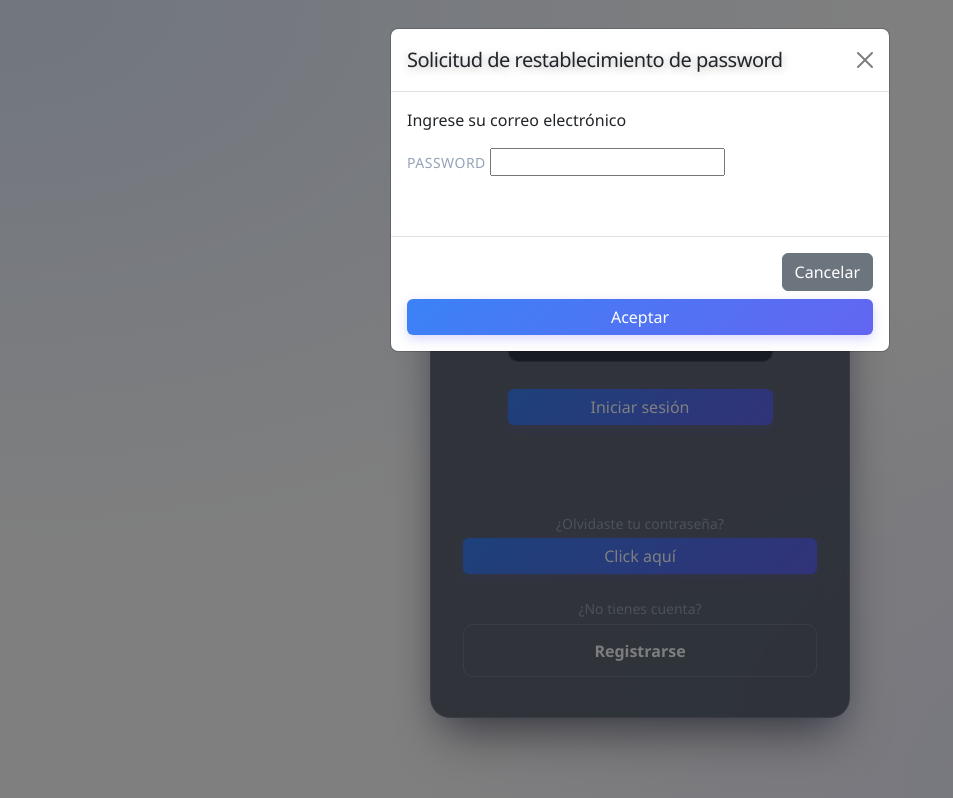
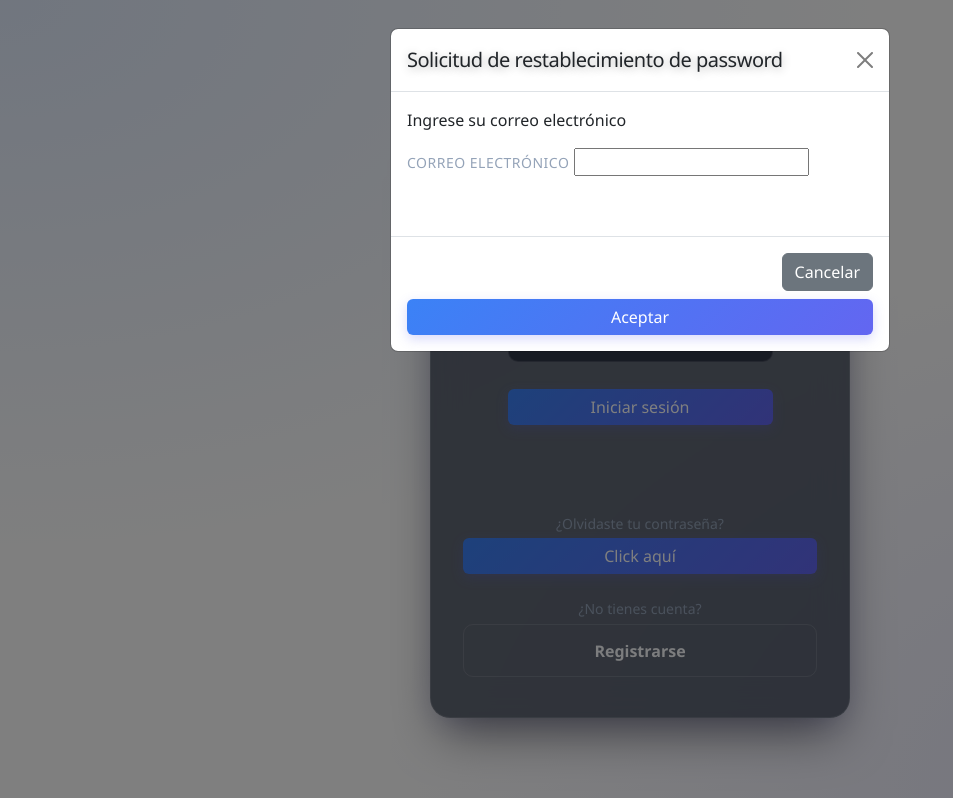
Before and after one commit to kikeEsponja/transporteapp, a plain HTML site: page frontend/vistas/login.html in a window 1280 px wide. Both pictures are taken after a click on the button "Click aquí". Shown: the whole page, without its empty margins (0-953 px from the left). Drawn offline with nearby package versions, Linux system fonts and the light colour scheme.

Commit message:
tercera actualización frontend 30-09-2026

```diff
--- a/frontend/vistas/login.html
+++ b/frontend/vistas/login.html
@@ -19,8 +19,8 @@
                 </div>
                 <div class="modal-body" id="publicar-modal">
                     <p>Ingrese su correo electrónico</p>
-                    <label for="email-recup">Password</label>
-                    <input type="email" id="email-recup">
+                    <label for="email-recup">Correo electrónico</label>
+                    <input type="email" id="email-recup" name="email-recup">
                     <p id="mensaje"></p>
                 </div>
                 <div class="modal-footer">
```
